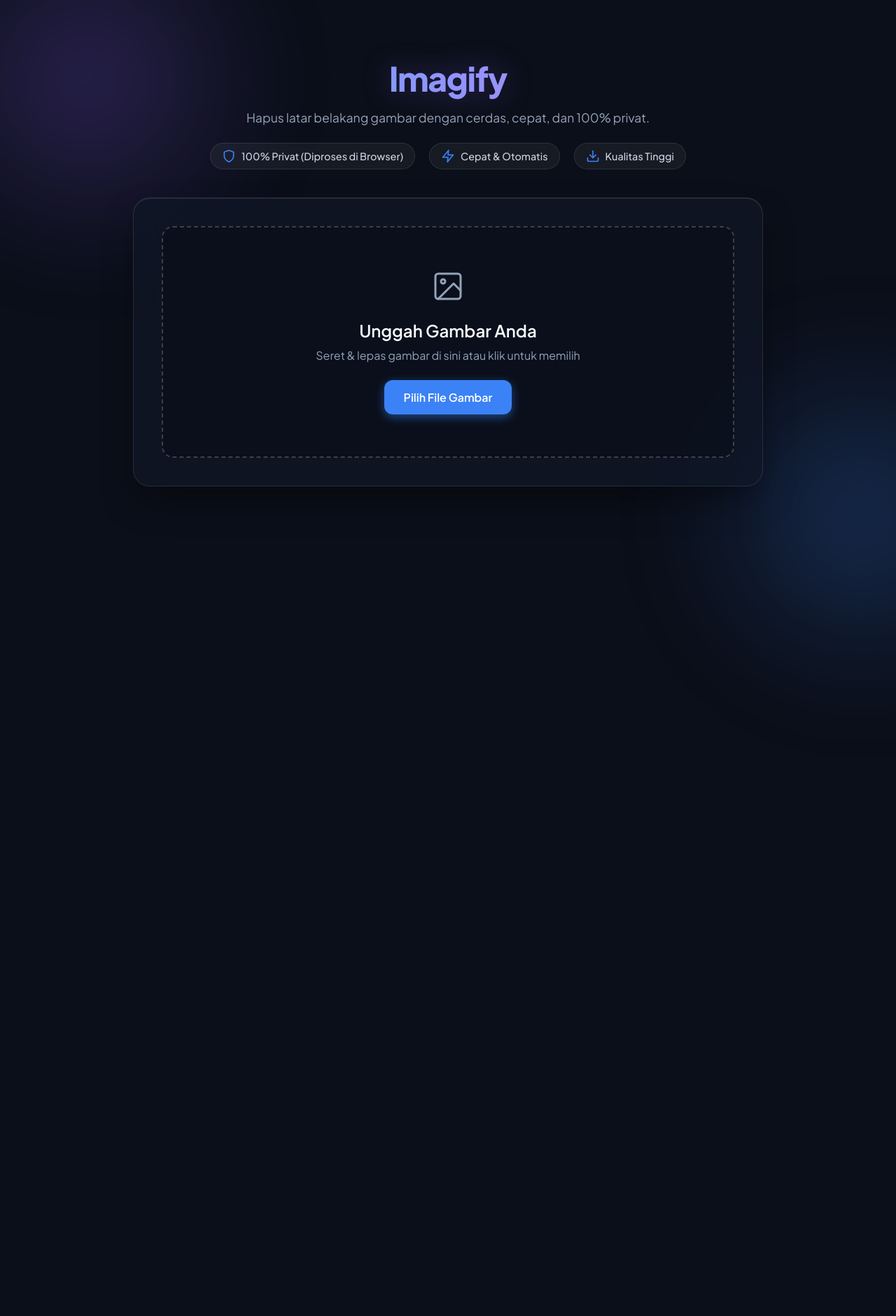
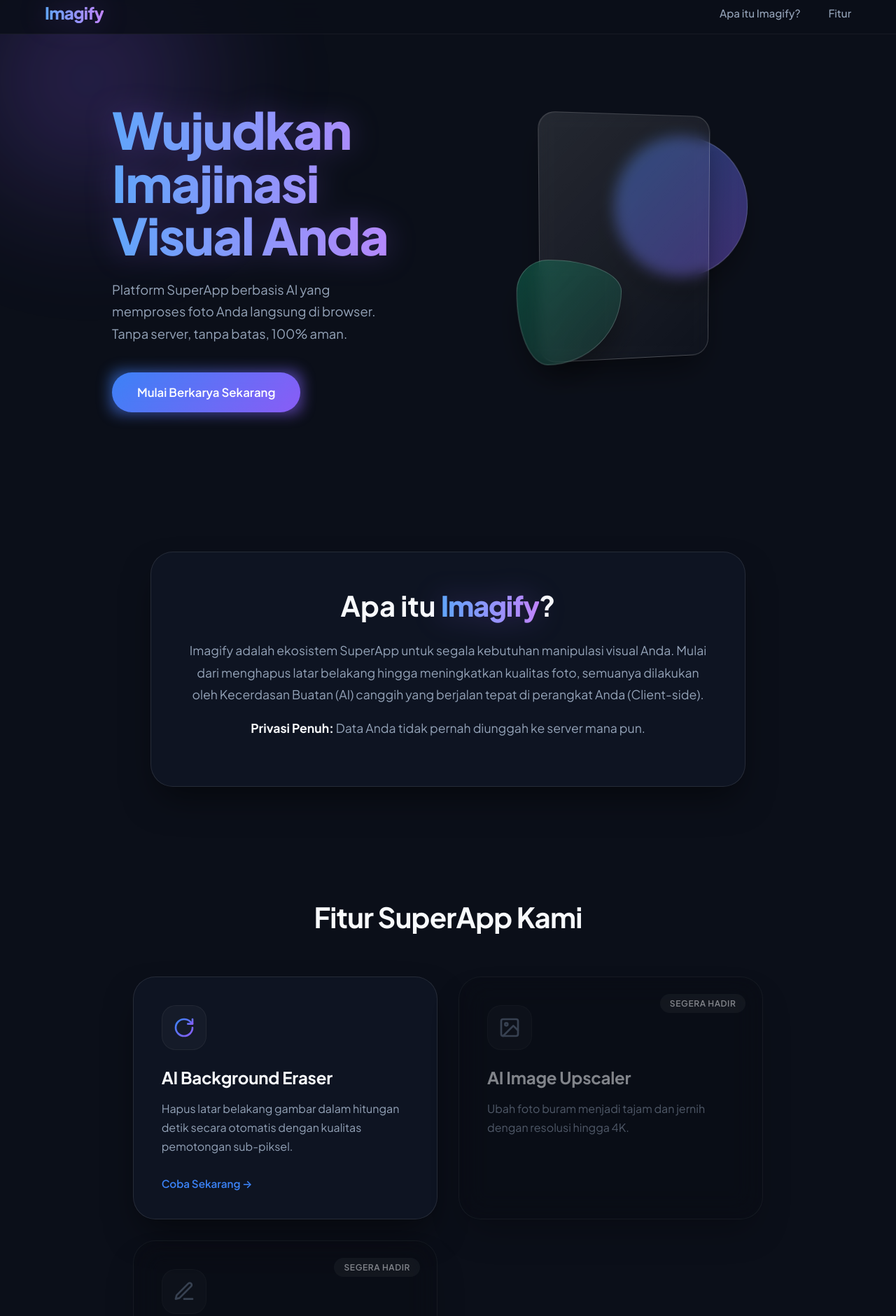
Before and after one commit to BayDKen/imagify, a website built with Vite: page index.html in a window 1280 px wide. Shown: the part 12-1892 px from the top of the page at 70% size. Before the commit the page ends 1050 px from the top, so only its background shows below. Built offline with nearby package versions, Linux system fonts and the light colour scheme.

Commit message:
Redesign

```diff
--- a/index.html
+++ b/index.html
@@ -3,7 +3,7 @@
 <head>
     <meta charset="UTF-8">
     <meta name="viewport" content="width=device-width, initial-scale=1.0">
-    <title>Imagify</title>
+    <title>Imagify - AI SuperApp untuk Visual Anda</title>
 
     <!-- Fonts -->
     <link rel="preconnect" href="https://fonts.googleapis.com">
@@ -14,83 +14,94 @@
     <div class="background-glow"></div>
     <div class="background-glow glow-2"></div>
 
-    <div class="wrapper">
-        <header class="header">
-            <h1 class="glow-text">Imagify</h1>
-            <p class="subtitle">Hapus latar belakang gambar dengan cerdas, cepat, dan 100% privat.</p>
+    <!-- Navigation -->
+    <nav class="navbar">
+        <div class="logo">
+            <span class="glow-text" style="font-size: 1.5rem; margin: 0;">Imagify</span>
+        </div>
+        <div class="nav-links">
+            <a href="#about">Apa itu Imagify?</a>
+            <a href="#features">Fitur</a>
+        </div>
+    </nav>
 
-            <div class="overview">
-                <div class="feature">
-                    <svg width="20" height="20" viewBox="0 0 24 24" fill="none" stroke="currentColor" stroke-width="2" stroke-linecap="round" stroke-linejoin="round"><path d="M12 22s8-4 8-10V5l-8-3-8 3v7c0 6 8 10 8 10z"></path></svg>
-                    <span>100% Privat (Diproses di Browser)</span>
+    <div class="wrapper" style="margin-top: 80px; width: 100%; max-width: 1000px; padding: 0 20px;">
+        <!-- Hero Section -->
+        <section class="hero">
+        <div class="hero-content">
+            <h1 class="glow-text hero-title">Wujudkan Imajinasi Visual Anda</h1>
+            <p class="hero-subtitle">Platform SuperApp berbasis AI yang memproses foto Anda langsung di browser. Tanpa server, tanpa batas, 100% aman.</p>
+            <a href="#features" class="btn btn-glow hero-btn">Mulai Berkarya Sekarang</a>
+        </div>
+            <div class="floating-shapes">
+                <div class="shape shape-1"></div>
+                <div class="shape shape-2"></div>
+                <div class="shape shape-3"></div>
+            </div>
+        </div>
+    </section>
+
+    <!-- About Section -->
+    <section id="about" class="about">
+        <div class="about-card glass-card">
+            <h2>Apa itu <span class="glow-text" style="font-size: inherit;">Imagify</span>?</h2>
+            <p>Imagify adalah ekosistem SuperApp untuk segala kebutuhan manipulasi visual Anda. Mulai dari menghapus latar belakang hingga meningkatkan kualitas foto, semuanya dilakukan oleh Kecerdasan Buatan (AI) canggih yang berjalan tepat di perangkat Anda (Client-side).</p>
+            <p><strong>Privasi Penuh:</strong> Data Anda tidak pernah diunggah ke server mana pun.</p>
+        </div>
+    </section>
+
+    <!-- Features Section -->
+    <section id="features" class="features">
+        <h2 class="section-title">Fitur SuperApp Kami</h2>
+        <div class="features-grid">
+
+            <!-- Card 1: Active -->
+            <a href="/bg-eraser.html" class="feature-card glass-card active-feature">
+                <div class="feature-icon">
+                    <svg width="32" height="32" viewBox="0 0 24 24" fill="none" stroke="url(#gradient)" stroke-width="2" stroke-linecap="round" stroke-linejoin="round">
+                        <defs>
+                            <linearGradient id="gradient" x1="0%" y1="0%" x2="100%" y2="100%">
+                                <stop offset="0%" stop-color="#3b82f6" />
+                                <stop offset="100%" stop-color="#8b5cf6" />
+                            </linearGradient>
+                        </defs>
+                        <path d="M21 12a9 9 0 1 1-9-9c2.52 0 4.93 1 6.74 2.74L21 8"></path>
+                        <polyline points="21 3 21 8 16 8"></polyline>
+                    </svg>
                 </div>
-                <div class="feature">
-                    <svg width="20" height="20" viewBox="0 0 24 24" fill="none" stroke="currentColor" stroke-width="2" stroke-linecap="round" stroke-linejoin="round"><path d="M13 2L3 14h9l-1 8 10-12h-9l1-8z"></path></svg>
-                    <span>Cepat & Otomatis</span>
+                <h3>AI Background Eraser</h3>
+                <p>Hapus latar belakang gambar dalam hitungan detik secara otomatis dengan kualitas pemotongan sub-piksel.</p>
+                <span class="try-btn">Coba Sekarang &rarr;</span>
+            </a>
+
+            <!-- Card 2: Coming Soon -->
+            <div class="feature-card glass-card disabled">
+                <div class="badge-coming-soon">Segera Hadir</div>
+                <div class="feature-icon" style="color: #64748b;">
+                    <svg width="32" height="32" viewBox="0 0 24 24" fill="none" stroke="currentColor" stroke-width="2" stroke-linecap="round" stroke-linejoin="round"><rect x="3" y="3" width="18" height="18" rx="2" ry="2"></rect><circle cx="8.5" cy="8.5" r="1.5"></circle><polyline points="21 15 16 10 5 21"></polyline></svg>
                 </div>
-                <div class="feature">
-                    <svg width="20" height="20" viewBox="0 0 24 24" fill="none" stroke="currentColor" stroke-width="2" stroke-linecap="round" stroke-linejoin="round"><path d="M21 15v4a2 2 0 0 1-2 2H5a2 2 0 0 1-2-2v-4"></path><polyline points="7 10 12 15 17 10"></polyline><line x1="12" y1="15" x2="12" y2="3"></line></svg>
-                    <span>Kualitas Tinggi</span>
-                </div>
-            </div>
-        </header>
-
-        <main class="app-card">
-            <div class="upload-area" id="upload-area">
-                <input type="file" id="image-upload" accept="image/*" hidden>
-                <div class="upload-icon">
-                    <svg width="48" height="48" viewBox="0 0 24 24" fill="none" stroke="currentColor" stroke-width="1.5" stroke-linecap="round" stroke-linejoin="round"><rect x="3" y="3" width="18" height="18" rx="2" ry="2"></rect><circle cx="8.5" cy="8.5" r="1.5"></circle><polyline points="21 15 16 10 5 21"></polyline></svg>
-                </div>
-                <h3>Unggah Gambar Anda</h3>
-                <p id="file-name">Seret & lepas gambar di sini atau klik untuk memilih</p>
-                <label for="image-upload" class="btn btn-primary">
-                    Pilih File Gambar
-                </label>
+                <h3>AI Image Upscaler</h3>
+                <p>Ubah foto buram menjadi tajam dan jernih dengan resolusi hingga 4K.</p>
             </div>
 
-            <div class="pre-process-area" id="pre-process-area" style="display: none;">
-                <div class="image-box">
-                    <img id="preview-image" src="" alt="Preview Gambar">
+            <!-- Card 3: Coming Soon -->
+            <div class="feature-card glass-card disabled">
+                <div class="badge-coming-soon">Segera Hadir</div>
+                <div class="feature-icon" style="color: #64748b;">
+                    <svg width="32" height="32" viewBox="0 0 24 24" fill="none" stroke="currentColor" stroke-width="2" stroke-linecap="round" stroke-linejoin="round"><path d="M12 20h9"></path><path d="M16.5 3.5a2.121 2.121 0 0 1 3 3L7 19l-4 1 1-4L16.5 3.5z"></path></svg>
                 </div>
-                <div class="action-group">
-                    <button id="process-btn" class="btn btn-glow">
-                        <svg width="20" height="20" viewBox="0 0 24 24" fill="none" stroke="currentColor" stroke-width="2" stroke-linecap="round" stroke-linejoin="round"><path d="M21 12a9 9 0 1 1-9-9c2.52 0 4.93 1 6.74 2.74L21 8"></path><polyline points="21 3 21 8 16 8"></polyline></svg>
-                        Mulai Hapus Latar Belakang
-                    </button>
-                    <button onclick="location.reload()" class="btn btn-text">Batalkan</button>
-                </div>
+                <h3>Magic Retouch</h3>
+                <p>Hapus objek, teks, atau orang yang tidak diinginkan dari foto Anda dengan sekali usap.</p>
             </div>
 
-            <div class="processing" id="processing" style="display: none;">
-                <div class="loader">
-                    <div class="loader-inner"></div>
-                </div>
-                <h3>Memproses dengan AI...</h3>
-                <p>Harap tunggu sebentar, AI sedang bekerja secara lokal di perangkat Anda.</p>
-            </div>
+        </div>
+    </section>
+        <!-- Footer -->
+        <footer class="footer">
+            <p>Crafted with <span style="color: #ef4444;">&hearts;</span> for you by <strong>Kend</strong></p>
+        </footer>
+    </div> <!-- End of wrapper -->
 
-            <div class="result-area" id="result-area" style="display: none;">
-                <div class="image-comparison">
-                    <div class="image-box">
-                        <span class="badge">Asli</span>
-                        <img id="original-image" src="" alt="Asli">
-                    </div>
-                    <div class="image-box checkerboard">
-                        <span class="badge badge-success">Transparan</span>
-                        <img id="result-image" src="" alt="Hasil Transparan">
-                    </div>
-                </div>
-                <div class="action-group">
-                    <a id="download-btn" class="btn btn-success" href="#" download="gambar-transparan.png">
-                        <svg width="20" height="20" viewBox="0 0 24 24" fill="none" stroke="currentColor" stroke-width="2" stroke-linecap="round" stroke-linejoin="round"><path d="M21 15v4a2 2 0 0 1-2 2H5a2 2 0 0 1-2-2v-4"></path><polyline points="7 10 12 15 17 10"></polyline><line x1="12" y1="15" x2="12" y2="3"></line></svg>
-                        Download Resolusi Tinggi
-                    </a>
-                    <button onclick="location.reload()" class="btn btn-outline">Proses Gambar Lain</button>
-                </div>
-            </div>
-        </main>
-    </div>
-
-    <script type="module" src="/src/main.js"></script>
+    <script type="module" src="/src/landing.js"></script>
 </body>
 </html>
--- /dev/null
+++ b/src/landing.js
@@ -0,0 +1 @@
+import './style.css';
--- a/src/style.css
+++ b/src/style.css
@@ -32,9 +32,11 @@ body {
     font-family: var(--font-sans);
     min-height: 100vh;
     display: flex;
-    justify-content: center;
+    flex-direction: column; /* FIX: Stack elements vertically */
+    justify-content: flex-start; /* FIX: Start from top */
     align-items: center;
-    padding: 20px;
+    padding: 0;
+    margin: 0;
     overflow-x: hidden;
     position: relative;
 }
@@ -396,3 +398,269 @@ body {
 .processing p {
     color: var(--text-muted);
 }
+
+/* Navbar */
+.navbar {
+    position: fixed;
+    top: 0; left: 0; right: 0;
+    padding: 15px 5%; /* Responsive horizontal padding */
+    display: flex;
+    justify-content: space-between;
+    align-items: center;
+    background: rgba(11, 15, 25, 0.85);
+    backdrop-filter: blur(16px);
+    border-bottom: 1px solid rgba(255,255,255,0.05);
+    z-index: 100;
+}
+.navbar .logo {
+    display: flex;
+    align-items: center;
+}
+.nav-links {
+    display: flex;
+    align-items: center;
+}
+.nav-links a {
+    color: var(--text-muted);
+    text-decoration: none;
+    margin-left: 40px;
+    font-size: 0.95rem;
+    font-weight: 500;
+    transition: color 0.3s;
+}
+.nav-links a:hover {
+    color: var(--text-main);
+}
+
+/* Tool Wrapper Adjustment */
+.wrapper.tool-wrapper {
+    margin-top: 120px;
+}
+
+/* Hero Section */
+.hero {
+    display: grid;
+    grid-template-columns: 1fr 1fr;
+    align-items: center;
+    gap: 60px;
+    min-height: 80vh;
+    padding: 60px 0 100px;
+}
+.hero-title {
+    font-size: 4.5rem;
+    line-height: 1.05;
+    margin-bottom: 24px;
+    letter-spacing: -0.02em;
+}
+.hero-subtitle {
+    font-size: 1.15rem;
+    margin-bottom: 40px;
+    color: var(--text-muted);
+    line-height: 1.7;
+    max-width: 90%;
+}
+.hero-btn {
+    font-size: 1.05rem;
+    padding: 18px 36px;
+    border-radius: 100px;
+}
+.hero-3d {
+    height: 500px;
+    border-radius: 32px;
+    overflow: hidden;
+    position: relative;
+}
+.hero-3d::after {
+    content: '';
+    position: absolute;
+    inset: 0;
+    box-shadow: inset 0 0 50px var(--bg-dark);
+    pointer-events: none;
+}
+
+/* About & Features */
+.section-title {
+    font-size: 2.5rem;
+    text-align: center;
+    margin-bottom: 60px;
+    letter-spacing: -0.02em;
+}
+.about {
+    padding: 80px 0;
+}
+.glass-card {
+    background: var(--bg-card);
+    border: 1px solid var(--border-color);
+    border-radius: 32px;
+    padding: 50px;
+    backdrop-filter: blur(20px);
+    box-shadow: 0 25px 50px -12px rgba(0, 0, 0, 0.5);
+}
+.about-card {
+    text-align: center;
+    max-width: 850px;
+    margin: 0 auto;
+}
+.about-card h2 {
+    margin-bottom: 24px;
+    font-size: 2.5rem;
+}
+.about-card p {
+    font-size: 1.1rem;
+    line-height: 1.8;
+    margin-bottom: 16px;
+    color: var(--text-muted);
+}
+.about-card p strong {
+    color: var(--text-main);
+}
+.features {
+    padding: 80px 0 120px;
+}
+.features-grid {
+    display: grid;
+    grid-template-columns: repeat(auto-fit, minmax(300px, 1fr));
+    gap: 30px;
+}
+.feature-card {
+    display: flex;
+    flex-direction: column;
+    text-decoration: none;
+    color: var(--text-main);
+    transition: transform 0.4s cubic-bezier(0.175, 0.885, 0.32, 1.275), border-color 0.3s;
+    position: relative;
+    overflow: hidden;
+    padding: 40px;
+}
+.feature-card.active-feature:hover {
+    transform: translateY(-12px);
+    border-color: var(--primary);
+    box-shadow: 0 30px 60px -12px rgba(59, 130, 246, 0.15);
+}
+.feature-icon {
+    width: 64px; height: 64px;
+    background: rgba(255,255,255,0.03);
+    border-radius: 20px;
+    display: flex;
+    align-items: center;
+    justify-content: center;
+    margin-bottom: 24px;
+    border: 1px solid rgba(255,255,255,0.05);
+}
+.feature-card h3 {
+    font-size: 1.5rem;
+    margin-bottom: 16px;
+    letter-spacing: -0.01em;
+}
+.feature-card p {
+    color: var(--text-muted);
+    line-height: 1.7;
+}
+.try-btn {
+    margin-top: 30px;
+    color: var(--primary);
+    font-weight: 600;
+    font-size: 0.95rem;
+    display: inline-flex;
+    align-items: center;
+    transition: transform 0.3s;
+}
+.feature-card.active-feature:hover .try-btn {
+    transform: translateX(5px);
+}
+.disabled {
+    opacity: 0.5;
+    pointer-events: none;
+    background: rgba(0,0,0,0.2);
+}
+.badge-coming-soon {
+    position: absolute;
+    top: 24px; right: 24px;
+    background: rgba(255,255,255,0.08);
+    padding: 6px 14px;
+    border-radius: 100px;
+    font-size: 0.75rem;
+    font-weight: 600;
+    letter-spacing: 0.05em;
+    text-transform: uppercase;
+}
+
+/* Footer */
+.footer {
+    text-align: center;
+    padding: 40px 0;
+    border-top: 1px solid rgba(255,255,255,0.05);
+    margin-top: 60px;
+}
+.footer p {
+    margin: 0;
+    color: var(--text-muted);
+    font-size: 0.95rem;
+}
+.footer strong {
+    color: white;
+}
+
+@media (max-width: 900px) {
+    .hero {
+        grid-template-columns: 1fr;
+        text-align: center;
+        padding: 40px 0 60px;
+    }
+    .hero-title {
+        font-size: 3.5rem;
+    }
+    .hero-subtitle {
+        margin: 0 auto 40px;
+    }
+    .nav-links {
+        display: none; /* Hide links on mobile for simplicity */
+    }
+}
+
+/* Floating Shapes (replaces iframe) */
+.floating-shapes {
+    position: relative;
+    width: 100%;
+    height: 100%;
+    min-height: 400px;
+    display: flex;
+    justify-content: center;
+    align-items: center;
+    perspective: 1000px;
+}
+.shape {
+    position: absolute;
+    border-radius: 24px;
+    background: linear-gradient(135deg, rgba(255,255,255,0.1), rgba(255,255,255,0.01));
+    backdrop-filter: blur(10px);
+    border: 1px solid rgba(255,255,255,0.2);
+    box-shadow: 0 25px 50px -12px rgba(0,0,0,0.5);
+    animation: float-3d 6s infinite ease-in-out alternate;
+}
+.shape-1 {
+    width: 250px; height: 350px;
+    z-index: 3;
+    animation-delay: 0s;
+}
+.shape-2 {
+    width: 200px; height: 200px;
+    border-radius: 50%;
+    top: 20%; right: 10%;
+    z-index: 1;
+    background: linear-gradient(135deg, rgba(59, 130, 246, 0.4), rgba(139, 92, 246, 0.4));
+    animation-delay: -2s;
+}
+.shape-3 {
+    width: 150px; height: 150px;
+    bottom: 15%; left: 15%;
+    z-index: 4;
+    background: linear-gradient(135deg, rgba(16, 185, 129, 0.3), rgba(52, 211, 153, 0.1));
+    animation-delay: -4s;
+    border-radius: 30% 70% 70% 30% / 30% 30% 70% 70%;
+}
+
+@keyframes float-3d {
+    0% { transform: translateY(0) rotateX(10deg) rotateY(-10deg); }
+    100% { transform: translateY(-30px) rotateX(-5deg) rotateY(15deg); }
+}
```
Also changed, not shown: bg-eraser.html (added, +108 -0 lines), vite.config.js (+9 -0 lines), src/bg-eraser.js (renamed from src/main.js).
